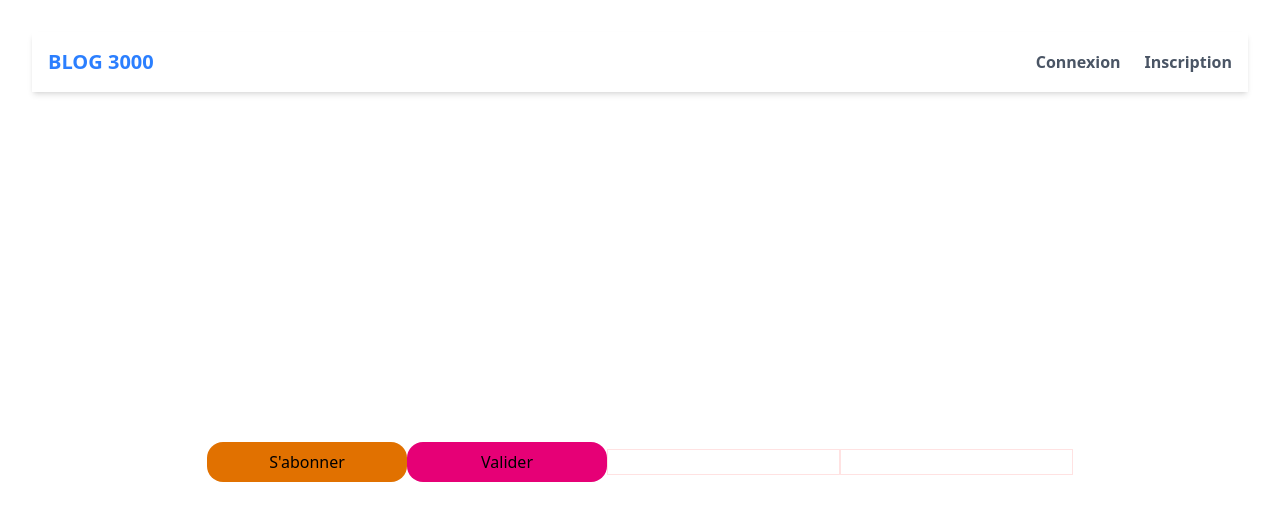
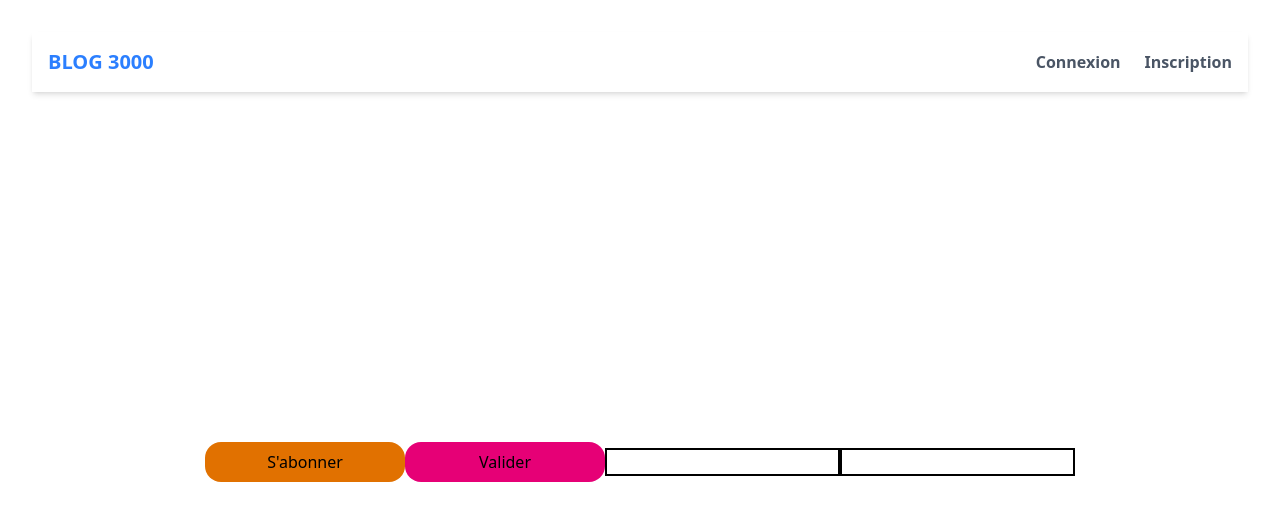
Before and after one commit to SmurfyOW/WikiWatch-client, a React (Vite) app: page / in a window 1280 px wide. Shown: the top 520 px of the page. Built offline with nearby package versions, Linux system fonts and the light colour scheme.

Commit message:
change couleur input

```diff
--- a/src/components/Common/Input.jsx
+++ b/src/components/Common/Input.jsx
@@ -1,3 +1,3 @@
 export default function Input({ type }) {
-  return <input className="border-red-100 border" type={type} />;
+  return <input className="border-black border-2" type={type} />;
 }
```
